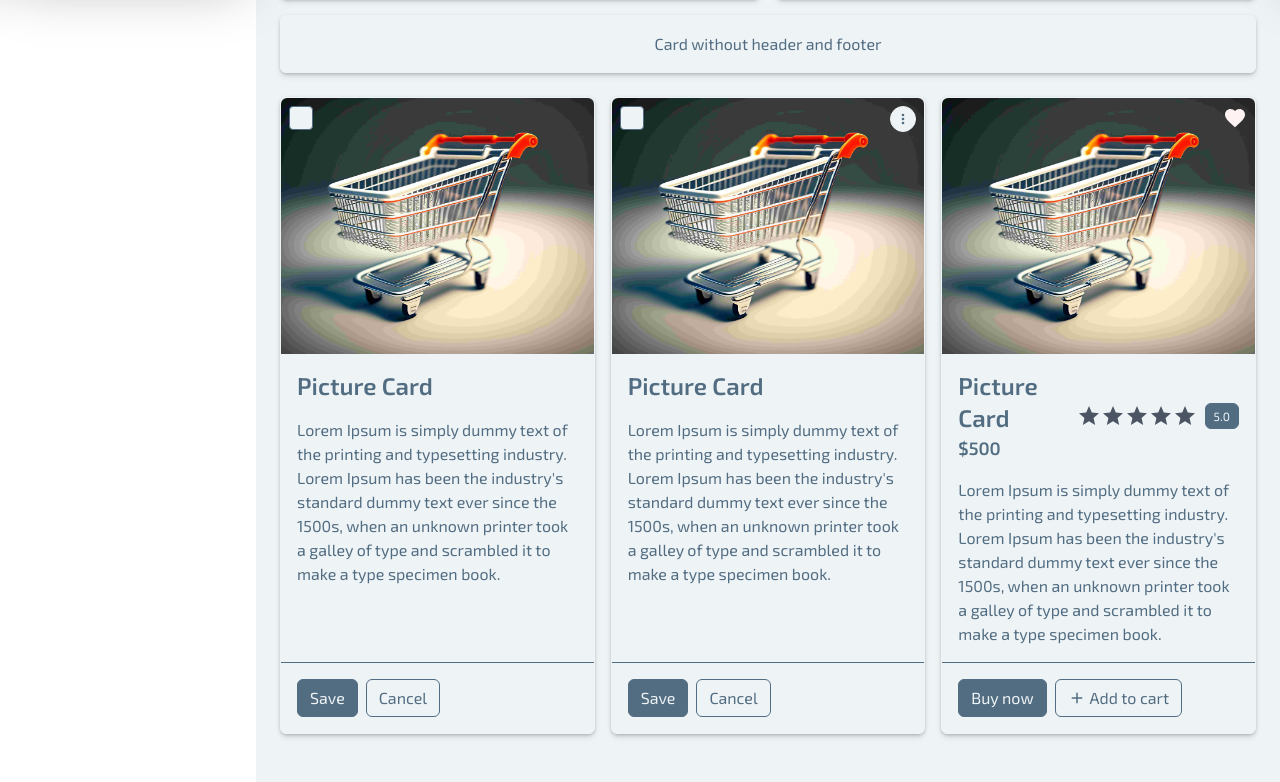
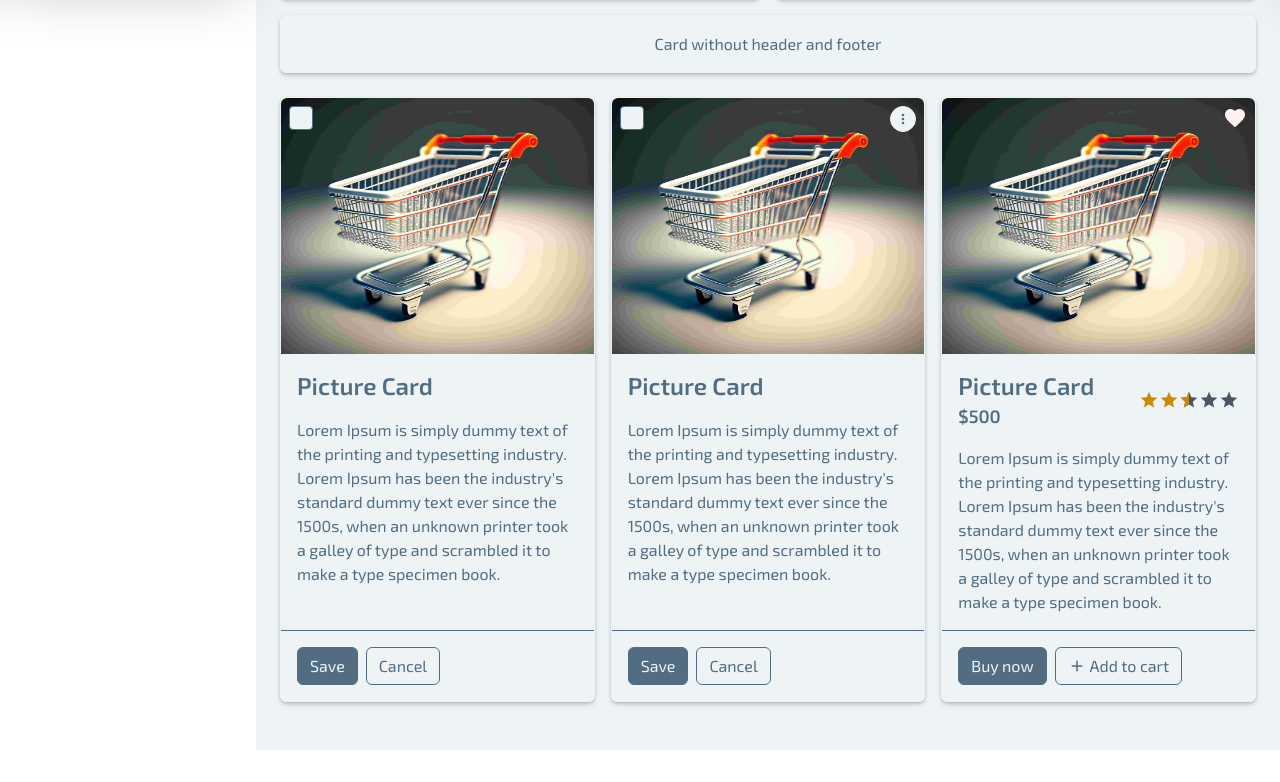
Before and after one commit to vishalkanani99/dmantu-admin, a Vue app: page /cards in a window 1280 px wide. Shown: the part 823-1605 px from the top of the page. After the commit the page ends 1573 px from the top, so only its background shows below. Built offline with nearby package versions, Linux system fonts and the light colour scheme.

Commit message:
added: ratings

```diff
--- /dev/null
+++ b/src/components/form/Rating.vue
@@ -0,0 +1,86 @@
+<script setup>
+import { computed, ref } from 'vue';
+import { mdiStar } from '@mdi/js';
+import Icon from '../Icon.vue';
+
+const props = defineProps({
+  modelValue: Number,
+  max: {
+    type: Number,
+    default: 5,
+    validator(value, props) {
+      return props.modelValue <= value;
+    }
+  },
+  color: {
+    type: String,
+    default: 'warning',
+  },
+  colorOnUncheck: {
+    type: String,
+    default: 'gray',
+  },
+  iconPath: String,
+  readOnly: Boolean,
+});
+
+const emit = defineEmits(['update:modelValue']);
+
+const prevValue = ref(props.modelValue);
+const modelValue = computed({
+  get: () => props.modelValue,
+  set: (value) => {
+    emit("update:modelValue", value);
+  },
+});
+
+const halfStarWidth = computed(() => (modelValue.value * 100) / props.max );
+const iconPath = computed(() => props.iconPath ?? mdiStar );
+
+const setPreviousValue = (value) => {
+  if(props.readOnly) return;
+  prevValue.value = value;
+}
+const update = (value) => {
+  if(props.readOnly) return;
+  modelValue.value = value;
+  setPreviousValue(value);
+}
+</script>
+<template>
+  <div class="flex items-center">
+    <div
+      class="relative inline-flex transition-all select-none"
+      v-for="(star) in max"
+    >
+      <Icon
+        :class="[
+          readOnly ? 'pointer-events-none' : 'cursor-pointer',
+        ]"
+        :key="star"
+        :path="iconPath"
+        :color="prevValue >= star ? color : colorOnUncheck"
+        @mouseover="setPreviousValue(star)"
+        @mouseleave="setPreviousValue(modelValue)"
+        @click="update(star)"
+      />
+      <div
+        v-if="!Number.isInteger(prevValue) && Math.ceil(prevValue) === star"
+        class="absolute top-0 left-0 overflow-hidden"
+        :style="{ width: `${halfStarWidth}%` }"
+      >
+        <Icon
+          :class="[
+            readOnly ? 'pointer-events-none' : 'cursor-pointer',
+          ]"
+          :key="star"
+          :path="iconPath"
+          :color="color"
+          @mouseover="setPreviousValue(star)"
+          @mouseleave="setPreviousValue(modelValue)"
+          @click="update(star)"
+        />
+      </div>
+    </div>
+  </div>
+</template>
--- a/src/pages/cards.vue
+++ b/src/pages/cards.vue
@@ -6,7 +6,6 @@ import {
   mdiPencil,
   mdiTrashCan,
   mdiHeart,
-  mdiStar,
   mdiPlus,
 } from '@mdi/js';
 import { theme } from '../color';
@@ -16,8 +15,9 @@ import Card from '../components/card/Card.vue';
 import PictureCard from '../components/card/PictureCard.vue';
 import Button from '../components/Button.vue';
 import FieldOption from '../components/form/FieldOption.vue';
-import Chip from '../components/Chip.vue';
+import Rating from '../components/form/Rating.vue';
 
+const rating = ref(2.6);
 </script>
 <template>
   <LayoutAuthenticated>
@@ -125,39 +125,7 @@ import Chip from '../components/Chip.vue';
             />
           </template>
           <template #titleBarSectionRight>
-            <div class="flex items-center">
-              <FieldOption
-                type="icon"
-                color="warning"
-                colorOnUncheck="gray"
-                :iconPath="mdiStar"
-              />
-              <FieldOption
-                type="icon"
-                color="warning"
-                colorOnUncheck="gray"
-                :iconPath="mdiStar"
-              />
-              <FieldOption
-                type="icon"
-                color="warning"
-                colorOnUncheck="gray"
-                :iconPath="mdiStar"
-              />
-              <FieldOption
-                type="icon"
-                color="warning"
-                colorOnUncheck="gray"
-                :iconPath="mdiStar"
-              />
-              <FieldOption
-                type="icon"
-                color="warning"
-                colorOnUncheck="gray"
-                :iconPath="mdiStar"
-              />
-              <Chip class="ml-2" label="5.0" />
-            </div>
+            <Rating v-model="rating" color="warning" />
           </template>
           <p>
             Lorem Ipsum is simply dummy text of the printing and typesetting industry.
```
